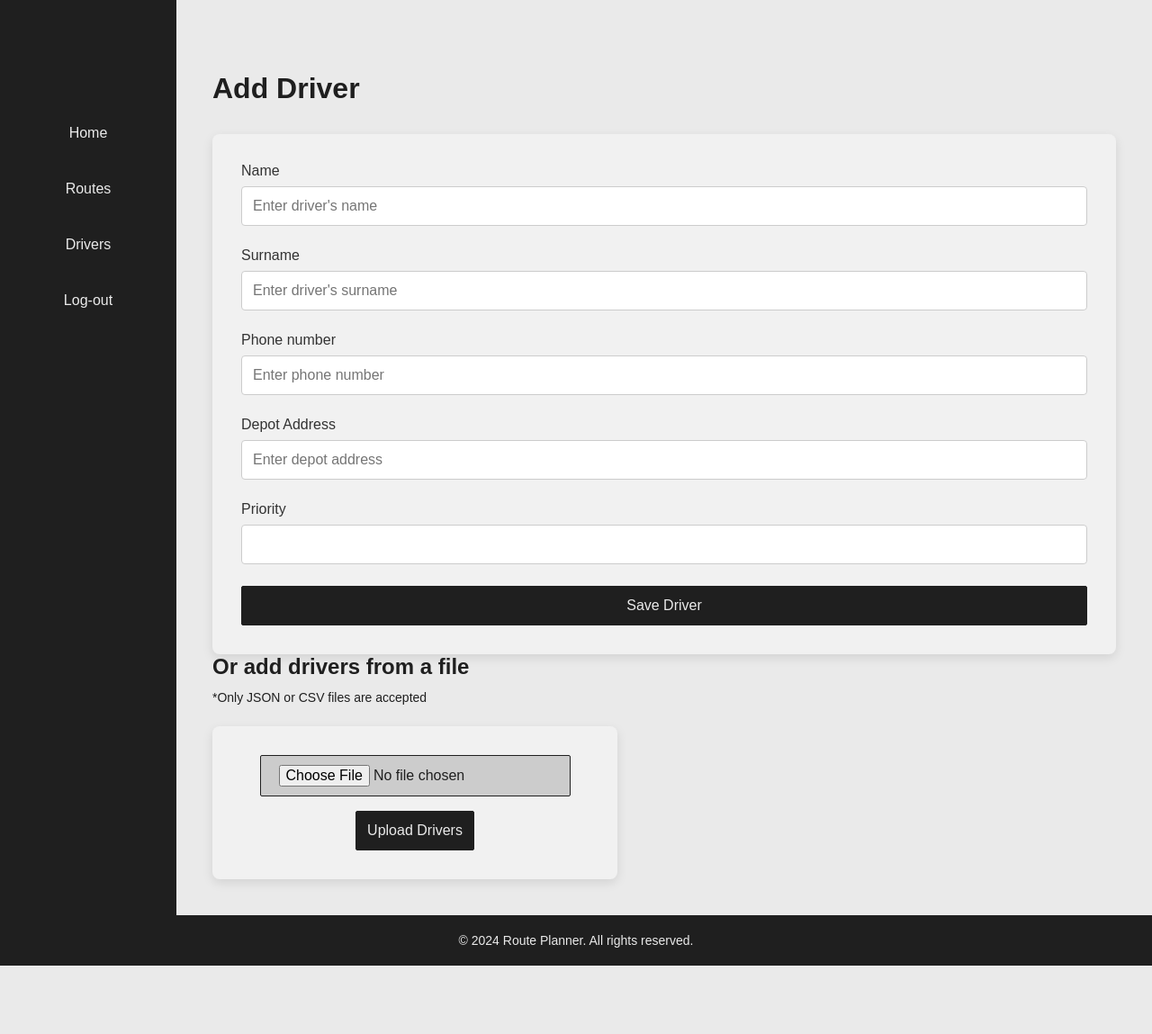
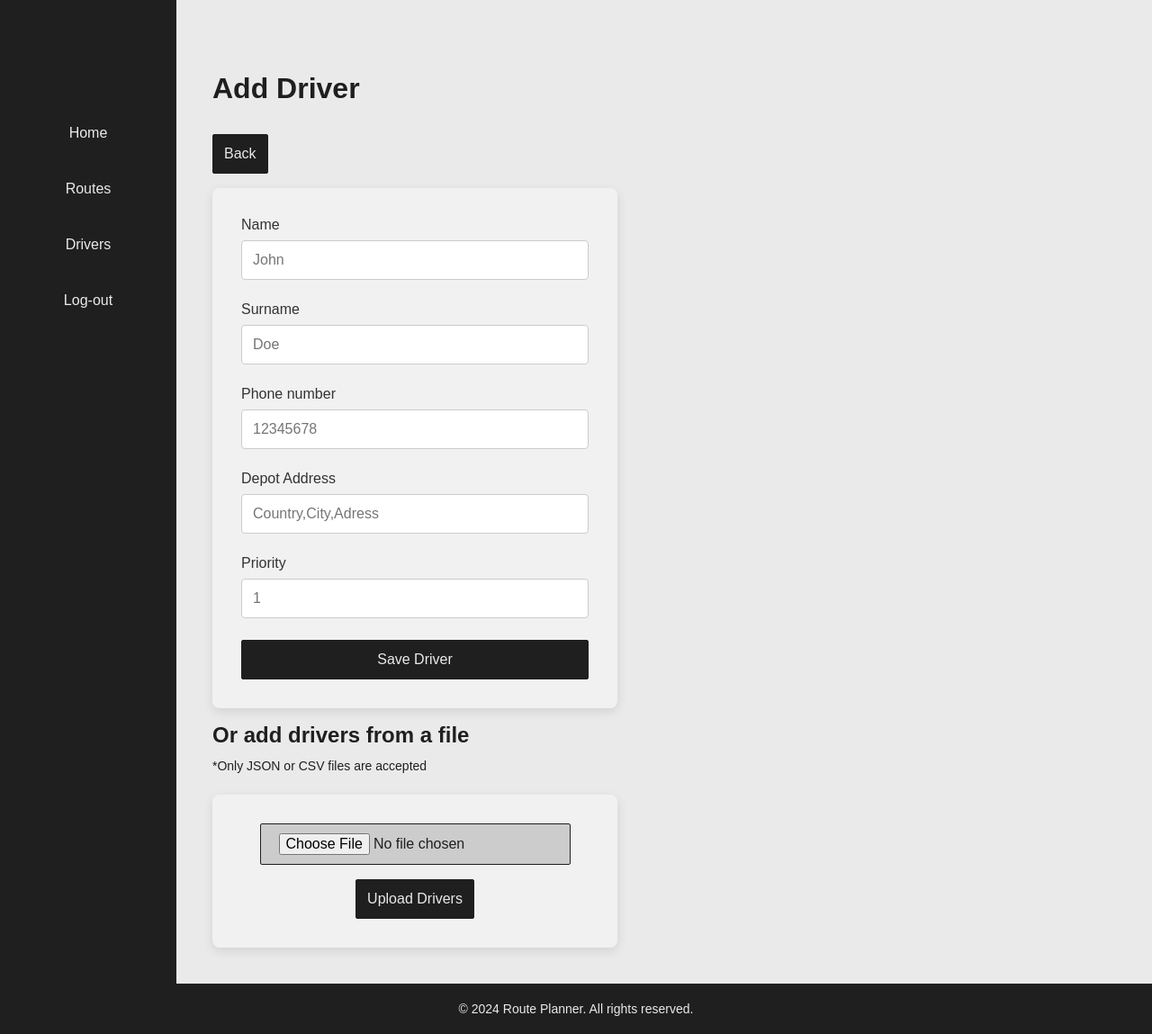
Before and after one commit to Warlexfox/Product_delivery_routing, a Flask app: page /add_driver in a window 1280 px wide. Shown: the whole page at 90% size. Before the commit the page ends 1073 px from the top, so only its background shows below. Run offline with Flask 3, Linux system fonts and the light colour scheme; the visitor is signed in with stand-in values (Sample User, id 1); data comes from the database, SQL or seed files in the repository; parts of the project's set-up code (start-up, migrations or seed data) failed here and were passed over; some libraries are stand-ins or nearby versions.

Commit message:
Minor UI fix

```diff
--- a/static/style.css
+++ b/static/style.css
@@ -412,10 +412,15 @@ input[type="number"] {
 /* DRIVERS PAGE */
 
 .drivers-table {
-  grid-template-columns: 1fr 2fr 2fr 2fr 2fr 2fr;
+  grid-template-columns: 1fr 2fr 2fr 2fr 2fr 1fr 1fr;
 }
 
 .edit-driver-priority-section {
+  max-width: 45rem;
+}
+
+/* ADD DRIVER PAGE */
+.add-driver-section {
   max-width: 45rem;
 }
 
--- a/templates/add-driver.html
+++ b/templates/add-driver.html
@@ -1,31 +1,37 @@
-{% extends "base.html" %}
-{% block title %}Add Driver{% endblock %}
-{% block content %}
+{% extends "base.html" %} {% block title %}Add Driver{% endblock %} {% block
+content %}
 <section class="add-driver-section">
   <h1 class="header--primary">Add Driver</h1>
 
+  <a href="{{ url_for('view_drivers') }}" class="btn--default mb-2">Back</a>
+
   <!-- Single Driver Form -->
-    <form method="POST" class="form form--add-driver">
+  <form method="POST" class="form form--add-driver mb-2">
     {{ driver_form.hidden_tag() }}
     <div class="form__group">
-            {{ driver_form.name.label(class="form__label") }}
-            {{ driver_form.name(class="form__input", placeholder="Enter driver's name", required=True) }}
+      {{ driver_form.name.label(class="form__label") }} {{
+      driver_form.name(class="form__input", placeholder="John", required=True)
+      }}
     </div>
     <div class="form__group">
-            {{ driver_form.surname.label(class="form__label") }}
-            {{ driver_form.surname(class="form__input", placeholder="Enter driver's surname", required=True) }}
+      <!-- prettier-ignore -->
+      {{ driver_form.surname.label(class="form__label") }} {{
+        driver_form.surname(class="form__input", placeholder="Doe", required=True) }}
     </div>
     <div class="form__group">
-            {{ driver_form.tel_num.label(class="form__label") }}
-            {{ driver_form.tel_num(class="form__input", placeholder="Enter phone number", required=True) }}
+      {{ driver_form.tel_num.label(class="form__label") }} {{
+      driver_form.tel_num(class="form__input", placeholder="12345678",
+      required=True) }}
     </div>
     <div class="form__group">
-            {{ driver_form.depot_address.label(class="form__label") }}
-            {{ driver_form.depot_address(class="form__input", placeholder="Enter depot address", required=True) }}
+      <!-- prettier-ignore -->
+      {{ driver_form.depot_address.label(class="form__label") }} {{
+      driver_form.depot_address(class="form__input", placeholder="Country,City,Adress", required=True) }}
     </div>
     <div class="form__group">
-            {{ driver_form.priority.label(class="form__label") }}
-            {{ driver_form.priority(class="form__input", required=True) }}
+      {{ driver_form.priority.label(class="form__label") }} {{
+      driver_form.priority(class="form__input", placeholder="1", required=True)
+      }}
     </div>
     {{ driver_form.submit_driver(class="btn--default form__btn-submit") }}
   </form>
@@ -33,11 +39,14 @@
   <!-- Bulk Upload Drivers -->
   <h2 class="header--secondary">Or add drivers from a file</h2>
   <p class="file-upload-note">*Only JSON or CSV files are accepted</p>
-    <form method="POST" enctype="multipart/form-data" class="form form--file-upload">
-        {{ upload_form.hidden_tag() }}
-        {{ upload_form.file(class="file-upload-btn", required=True) }}
-        {{ upload_form.submit_upload_drivers(class="btn--default") }}
+  <form
+    method="POST"
+    enctype="multipart/form-data"
+    class="form form--file-upload"
+  >
+    {{ upload_form.hidden_tag() }} {{ upload_form.file(class="file-upload-btn",
+    required=True) }} {{ upload_form.submit_upload_drivers(class="btn--default")
+    }}
   </form>
-
 </section>
 {% endblock %}
```
Also changed, not shown: templates/add-location.html (+5 -7 lines), templates/edit-driver-priority.html (+8 -6 lines), templates/view-drivers.html (+14 -5 lines). Lines whose indentation alone changed are shown as unchanged.
